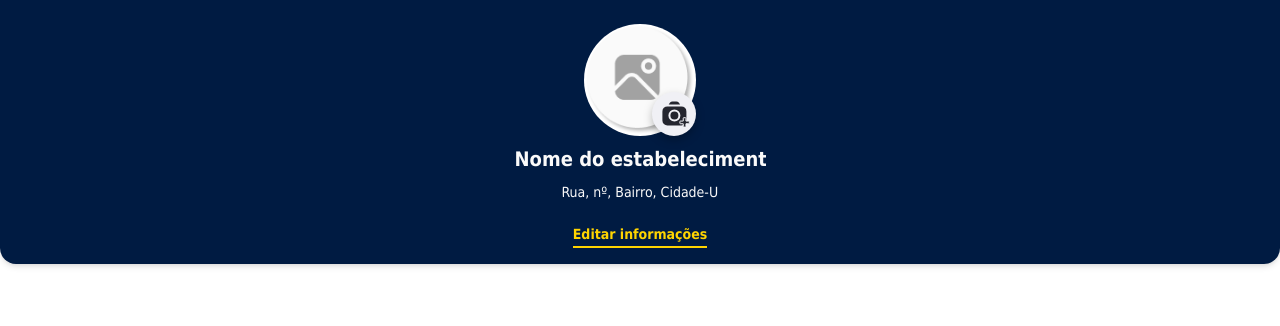
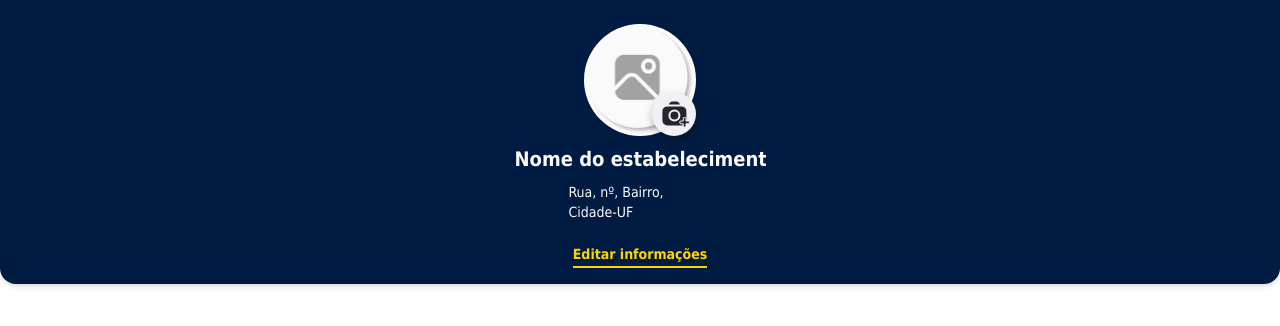
Before and after one commit to VINNE7/chefaofront, a React (Vite) app: page /menu in a window 1280 px wide. Shown: the top 326 px of the page. Built offline with nearby package versions, Linux system fonts and the light colour scheme.

Commit message:
change input to textArea

```diff
--- a/src/components/MenuHeader/index.tsx
+++ b/src/components/MenuHeader/index.tsx
@@ -38,8 +38,8 @@ export default function MenuHeader() {
 
               />
 
-              <input
-                className="text-sm px-2 py-1 mb-3 rounded-lg  disabled:bg-transparent disabled:border-none disabled:focus:outline-none disabled:text-semiwhite disabled:p-0"
+              <textarea
+                className="text-sm resize-none px-2 py-1 mb-3 rounded-lg  disabled:bg-transparent disabled:border-none disabled:focus:outline-none disabled:text-semiwhite disabled:p-0 disabled:rounded-none"
                 disabled={isEditable === false}
                 value={establishmentAddress}
                 {...register("address", {required: true, onChange:(e)=>setEstablishmentAddress(e.target.value)})}
```
